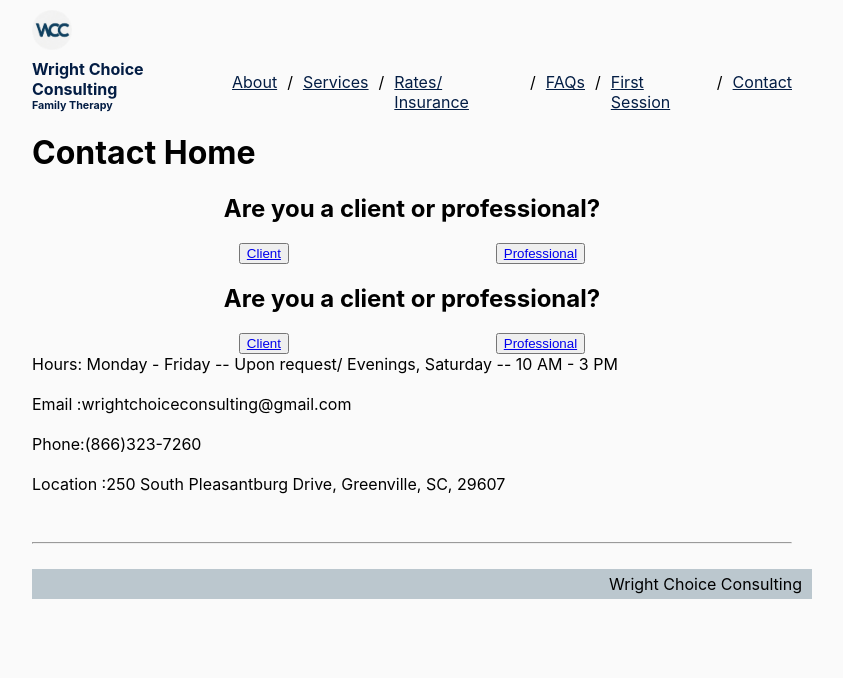
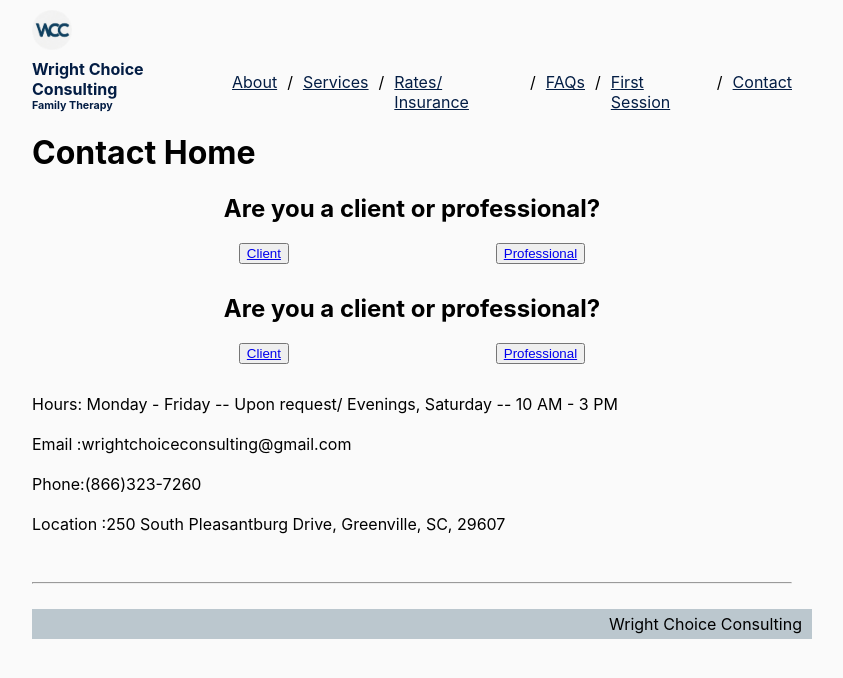
Before and after one commit to nianokia/wc-consulting, a React (Vite) app in the folder client/: page /contact/question in a window 1280 px wide. Shown: the top 678 px of the page, without its empty margins (18-861 px from the left). Built offline with nearby package versions, Linux system fonts and the light colour scheme; no server answers.

Commit message:
Add margin bottom to ContactQuestion to give space between other content on ContactHome

```diff
--- a/client/src/components/ContactQuestion.jsx
+++ b/client/src/components/ContactQuestion.jsx
@@ -7,7 +7,7 @@ const ContactQuestion = () => {
   return (
     <>
       <h2 style={{textAlign: "center"}}>Are you a client or professional?</h2>
-      <div style={{display: "flex", justifyContent: "space-evenly"}}>
+      <div style={{display: "flex", justifyContent: "space-evenly", marginBottom: "30px"}}>
         <button>
           <Link to='/contact/client'>Client</Link>
         </button>
```
